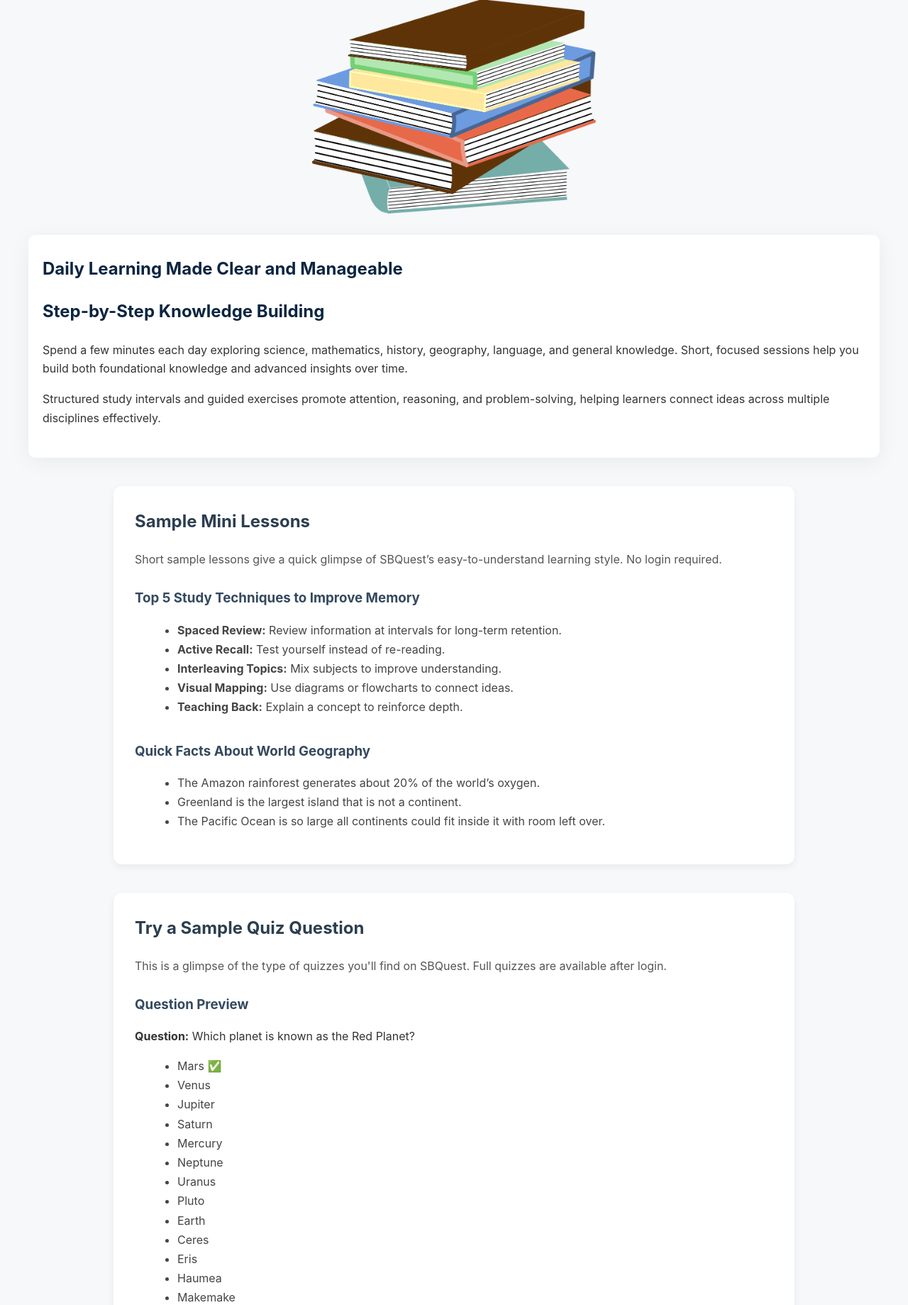
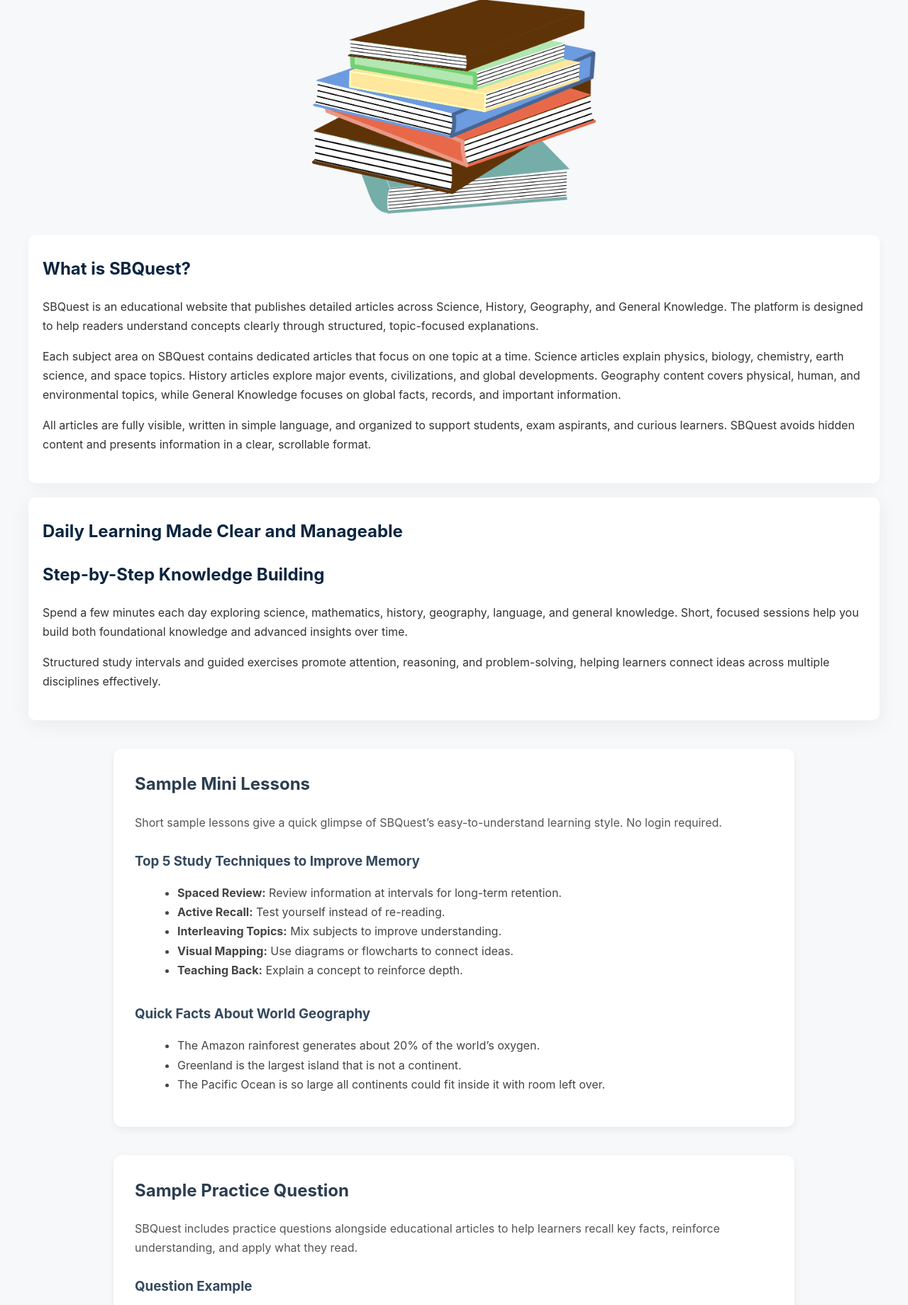
Before and after one commit to Abdulasees/sbquest, a Django app: page / in a window 1280 px wide. Shown: the part 122-1961 px from the top of the page at 71% size. Run offline with Django 5.2, Linux system fonts and the light colour scheme.

Commit message:
Update base public layout

```diff
--- a/templates/base_public.html
+++ b/templates/base_public.html
@@ -4,7 +4,10 @@
   <meta charset="utf-8" />
   <meta name="viewport" content="width=device-width,initial-scale=1" />
   <title>SBQuest — Daily Learning Made Simple</title>
-  <meta name="description" content="SBQuest provides short quizzes, concise explanations and structured micro-lessons across general knowledge, science, history and current affairs to build lasting daily study habits." />
+  <meta name="description" content="SBQuest is an educational website publishing in-depth articles on Science, History,
+Geography and General Knowledge, along with quizzes and practice questions
+to support daily learning." />
+
   <meta name="keywords" content="SBQuest, daily learning, microlearning, quizzes, general knowledge, study tips, current affairs, history, science, learning routines" />
   <meta name="robots" content="index, follow" />
   <link rel="canonical" href="https://www.sbquest.in/" />
@@ -278,6 +281,33 @@
      alt="Daily Learning Made Simple"
      style="max-width:400px; width:90%; height:auto; display:block; margin:0 auto 30px;">
 
+<section>
+  <h2>What is SBQuest?</h2>
+
+  <p>
+    SBQuest is an educational website that publishes detailed articles
+    across Science, History, Geography, and General Knowledge.
+    The platform is designed to help readers understand concepts clearly
+    through structured, topic-focused explanations.
+  </p>
+
+  <p>
+    Each subject area on SBQuest contains dedicated articles that focus on
+    one topic at a time. Science articles explain physics, biology, chemistry,
+    earth science, and space topics. History articles explore major events,
+    civilizations, and global developments. Geography content covers physical,
+    human, and environmental topics, while General Knowledge focuses on
+    global facts, records, and important information.
+  </p>
+
+  <p>
+    All articles are fully visible, written in simple language, and organized
+    to support students, exam aspirants, and curious learners. SBQuest avoids
+    hidden content and presents information in a clear, scrollable format.
+  </p>
+</section>
+
+
 
 
 
@@ -320,18 +350,20 @@
   </article>
 </section>
 <section style="max-width:900px;margin:40px auto;background:#fff;padding:30px;border-radius:12px;box-shadow:0 4px 12px rgba(0,0,0,0.06);">
-  <h2 style="color:#2c3e50;margin-bottom:20px;">Try a Sample Quiz Question</h2>
+  <h2 style="color:#2c3e50;margin-bottom:20px;">Sample Practice Question</h2>
+
   <p style="color:#555;font-size:16px;margin-bottom:25px;">
-    This is a glimpse of the type of quizzes you'll find on SBQuest. Full quizzes are available after login.
+    SBQuest includes practice questions alongside educational articles to help learners
+    recall key facts, reinforce understanding, and apply what they read.
   </p>
 
   <article style="margin-bottom:32px;">
-    <h3 style="color:#34495e;margin-bottom:12px;">Question Preview</h3>
+    <h3 style="color:#34495e;margin-bottom:12px;">Question Example</h3>
+
     <p><strong>Question:</strong> Which planet is known as the Red Planet?</p>
 
-    <!-- SHOW ALL OPTIONS VISIBLE -->
     <ul style="line-height:1.7;color:#444;margin-left:20px;margin-top:15px;">
-      <li>Mars ✅</li>
+      <li>Mars</li>
       <li>Venus</li>
       <li>Jupiter</li>
       <li>Saturn</li>
@@ -339,7 +371,6 @@
       <li>Neptune</li>
       <li>Uranus</li>
       <li>Pluto</li>
-      <li>Earth</li>
       <li>Ceres</li>
       <li>Eris</li>
       <li>Haumea</li>
@@ -348,16 +379,19 @@
       <li>Callisto</li>
     </ul>
 
+
     <p style="margin-top:15px;">
-      <strong>Explanation:</strong> Mars is known as the Red Planet because its surface contains iron oxide, which gives it a reddish appearance.
+      <strong>Explanation:</strong> Mars is called the Red Planet because its surface
+      contains iron oxide, which gives it a reddish appearance.
     </p>
 
-    <a href="/users/login/"
-       style="display:inline-block;margin-top:15px;padding:10px 20px;background:#2c3e50;color:#fff;border-radius:8px;text-decoration:none;">
-       Start Full Quiz → Login
-    </a>
+    <p style="margin-top:15px;color:#666;font-size:15px;">
+      Practice questions are designed to support learning and complement the reading material
+      available across SBQuest.
+    </p>
   </article>
 </section>
+
 
 
 <!-- LEARN & EXPLORE -->
```
